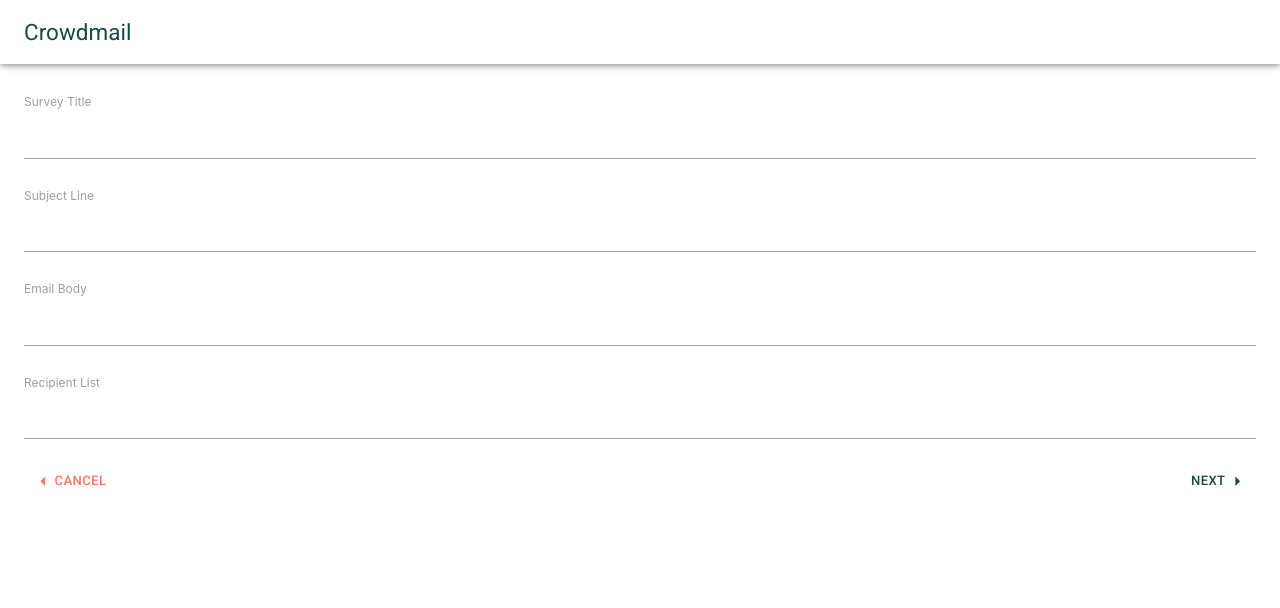
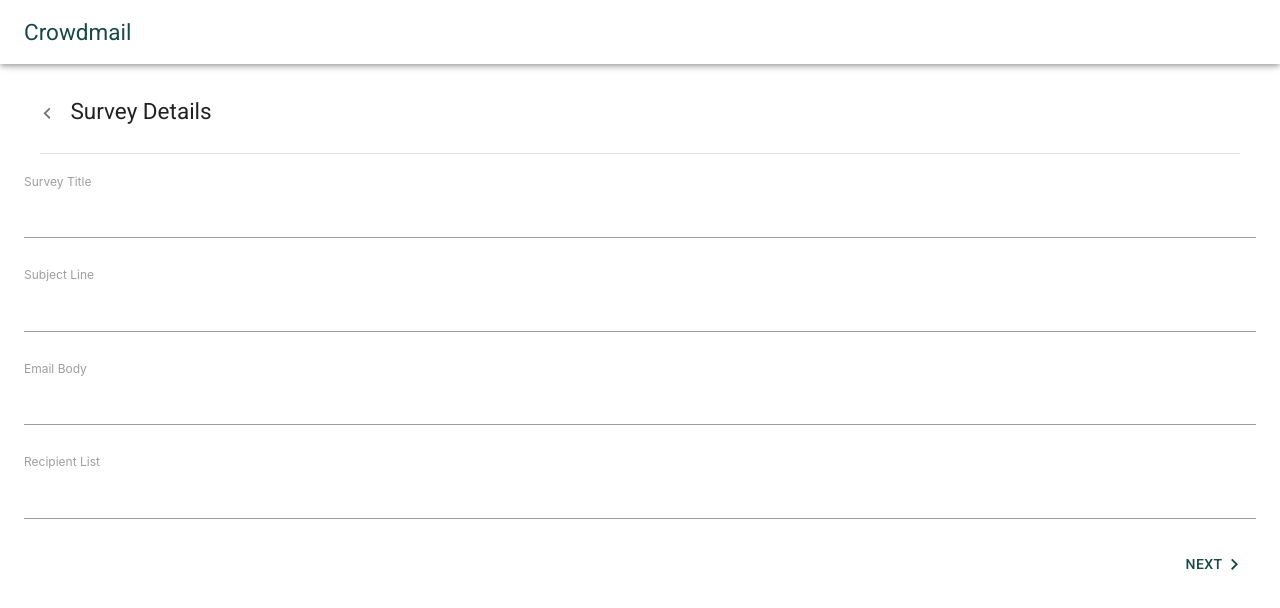
Before and after one commit to Wcarpenter96/CrowdMail, a React (Create React App) app in the folder client/: page /surveys/new in a window 1280 px wide. Shown: the top 608 px of the page. Built offline with nearby package versions, Linux system fonts and the light colour scheme; no server answers.

Commit message:
updated styling and rechart

```diff
--- a/client/src/components/Landing.js
+++ b/client/src/components/Landing.js
@@ -35,7 +35,7 @@
         </Grid>
         <Grid item>
           <Typography color="textPrimary" variant="body1">
-            An email-based data annotation SAS provider
+          A highly customizable self-service survey and analytics provider
           </Typography>
         </Grid>
         <Grid item>
--- a/client/src/components/surveys/SurveyForm.js
+++ b/client/src/components/surveys/SurveyForm.js
@@ -1,6 +1,6 @@
 // Shows a form for a user to add input
 import _ from "lodash";
-import React, { Component } from "react";
+import React from "react";
 import { reduxForm, Field } from "redux-form";
 import { Link } from "react-router-dom";
 
@@ -8,11 +8,34 @@
 import validateEmails from "../../utils/validateEmails";
 import formFields from "./formFields";
 
-import { Button, Grid } from "@material-ui/core";
-import BackIcon from "@material-ui/icons/ArrowLeftOutlined";
-import NextIcon from "@material-ui/icons/ArrowRight";
+import {
+  Button,
+  Grid,
+  Typography,
+  IconButton,
+  Divider,
+} from "@material-ui/core";
+import BackIcon from "@material-ui/icons/KeyboardArrowLeft";
+import NextIcon from "@material-ui/icons/KeyboardArrowRight";
+import { makeStyles } from "@material-ui/core/styles";
+
+const useStyles = makeStyles((theme) => ({
+  root: {
+    flexGrow: 1,
+  },
+  content: {
+    flexGrow: 1,
+    padding: theme.spacing(3),
+    paddingTop: "90px",
+  },
+  greeting: {
+    margin: theme.spacing(2),
+  },
+}));
 
 const SurveyForm = (props) => {
+  const classes = useStyles();
+
   const renderFields = () => {
     return _.map(formFields, ({ label, name }) => {
       return (
@@ -29,18 +52,22 @@
   return (
     <div>
       <form onSubmit={props.handleSubmit(props.onSurveySubmit)}>
+        <Typography item variant="h5">
+          <Link to="/surveys">
+            <IconButton>
+              <BackIcon />
+            </IconButton>
+          </Link>
+          Survey Details
+        </Typography>
+        <Divider variant="middle" className={classes.greeting} />
         {renderFields()}
-        <Grid container alignItems="center" justify="space-between">
-        <Grid item>
-        <Link to="/surveys">
-          <Button color="secondary" ><BackIcon/> Cancel</Button>
-        </Link>
-        </Grid>
-        <Grid item>
-        <Button color="primary" type="submit">
-          Next <NextIcon/>
-        </Button>
-        </Grid>
+        <Grid container justify="flex-end"  >
+          <Grid item>
+          <Button color="primary" size="large" type="submit">
+            Next <NextIcon />
+          </Button>
+          </Grid>
         </Grid>
       </form>
     </div>
@@ -57,7 +84,7 @@
       errors[name] = "You must provide a value";
     }
   });
-  return errors
+  return errors;
 }
 
 export default reduxForm({
--- a/client/src/components/surveys/SurveyFormReview.js
+++ b/client/src/components/surveys/SurveyFormReview.js
@@ -7,14 +7,22 @@
 import formFields from "./formFields";
 import * as actions from "../../actions";
 
-import { Typography, Button, Grid, Divider } from "@material-ui/core";
-import BackIcon from "@material-ui/icons/ArrowLeftOutlined";
+import { Typography, Button, Grid, Divider, IconButton } from "@material-ui/core";
+import BackIcon from "@material-ui/icons/KeyboardArrowLeft";
 import MailIcon from "@material-ui/icons/Mail";
 import { makeStyles } from "@material-ui/core/styles";
 
 const useStyles = makeStyles((theme) => ({
-  divide: {
-    margin: "20px",
+  root: {
+    flexGrow: 1,
+  },
+  content: {
+    flexGrow: 1,
+    padding: theme.spacing(3),
+    paddingTop: "90px",
+  },
+  greeting: {
+    margin: theme.spacing(2),
   },
 }));
 
@@ -31,30 +39,26 @@
   });
   return (
     <div>
-      <Grid container spacing={3} direction="column">
-        <Grid item>
-          <Typography variant="h5">Please confirm your entries:</Typography>
-        </Grid>
-        <Divider className={classes.divide} />
-        {reviewFields}
-        <Divider className={classes.divide} />
-      </Grid>
-
-      <Grid container spacing={3} direction="row" justify="space-between">
-        <Grid item>
-          <Button color="secondary" onClick={onCancel}>
-            <BackIcon /> Back
-          </Button>
-        </Grid>
-        <Grid item>
+      <Typography item variant="h5">
+            <IconButton onClick={onCancel}>
+              <BackIcon />
+            </IconButton>
+          Please confirm your entries
+        </Typography>
+        <Divider variant="middle" className={classes.greeting} />
+      {reviewFields}
+      <Divider variant="middle" className={classes.greeting} />
+      <Grid container justify="flex-end"  >
+          <Grid item>
           <Button
             color="primary"
             onClick={() => submitSurvey(formValues, history)}
+            size="large"
           >
-            Send Survey <i className="material-icons right">email</i>
+            Send Survey <MailIcon style={{padding:"5px"}} fontSize="large"/>
           </Button>
+          </Grid>
         </Grid>
-      </Grid>
     </div>
   );
 }
--- a/client/src/components/surveys/SurveyPage.js
+++ b/client/src/components/surveys/SurveyPage.js
@@ -5,9 +5,9 @@
 import { fetchSurvey } from "../../actions";
 import SurveyDetail from "./SurveyDetail";
 
-import { Fab, Grid, Typography, Divider } from "@material-ui/core";
+import { Fab, Grid, Typography, Divider, IconButton } from "@material-ui/core";
 import { makeStyles } from "@material-ui/core/styles";
-import BackIcon from "@material-ui/icons/ArrowLeftTwoTone";
+import BackIcon from "@material-ui/icons/KeyboardArrowLeft";
 
 const useStyles = makeStyles((theme) => ({
   root: {
@@ -21,13 +21,9 @@
     padding: theme.spacing(3),
     paddingTop: "100px",
   },
-  buttonLeft: {
-    position: "fixed",
-    bottom: 0,
-  },
   margin: {
     margin: theme.spacing(3),
-  }
+  },
 }));
 
 const SurveyPage = ({ match }) => {
@@ -44,7 +40,14 @@
 
   return (
     <div className={classes.content}>
-      <Typography variant="h5">Survey Details</Typography>
+      <Typography variant="h5">
+        <Link to="/surveys">
+          <IconButton>
+            <BackIcon />
+          </IconButton>
+        </Link>
+        Survey Details
+      </Typography>
       <Divider variant="middle" className={classes.greeting} />
       <Grid color="primary" container spacing={3}>
         {surveys
@@ -57,13 +60,6 @@
             );
           })}
       </Grid>
-      <div className={classes.buttonLeft}>
-      <Link to="/surveys">
-        <Fab variant="extended" color="secondary" aria-label="back" className={classes.margin}>
-            <BackIcon />Back
-        </Fab>
-        </Link>
-        </div>
     </div>
   );
 };
```
Also changed, not shown: 2 other files (tests, documents, lock files or other folders).
